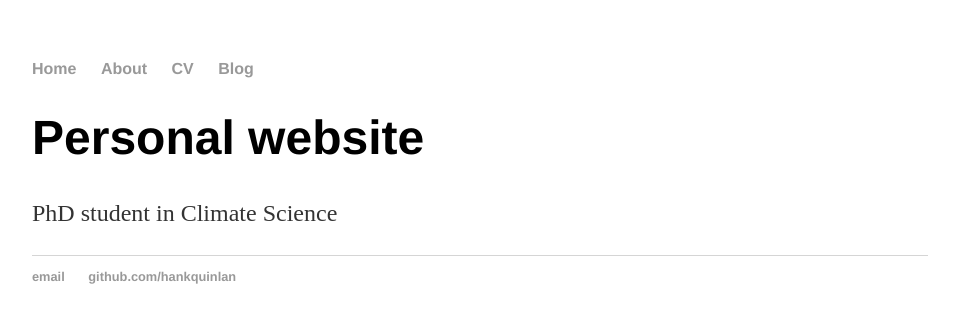
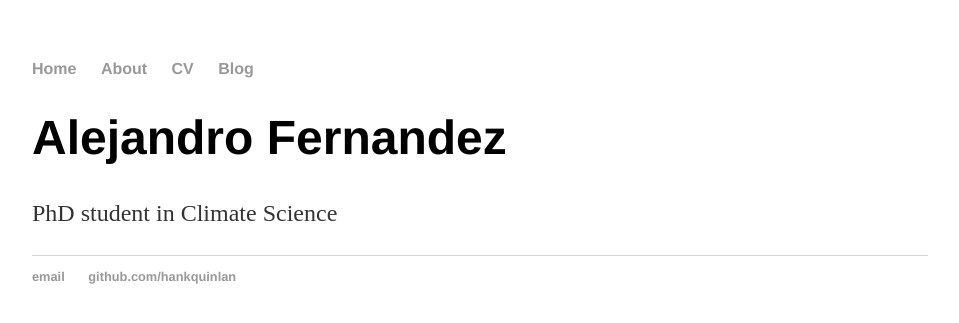
Before and after one commit to afernandez74/afernandez74.github.io, a Jekyll site: the page built from index.html, in a window 1280 px wide. Shown: the top 323 px of the page, without its empty margins (160-1119 px from the left). Built offline with Jekyll 4.4.1, drawn with Linux system fonts in a browser that asks for light colours.

Commit message:
Update index.html

```diff
--- a/index.html
+++ b/index.html
@@ -3,6 +3,6 @@ layout: default
 title: Alejandro Fernandez
 ---
 <div class="blurb">
-	<h1>Personal website</h1>
+	<h1>Alejandro Fernandez</h1>
 	<p>PhD student in Climate Science</a></p>
 </div><!-- /.blurb -->
```
